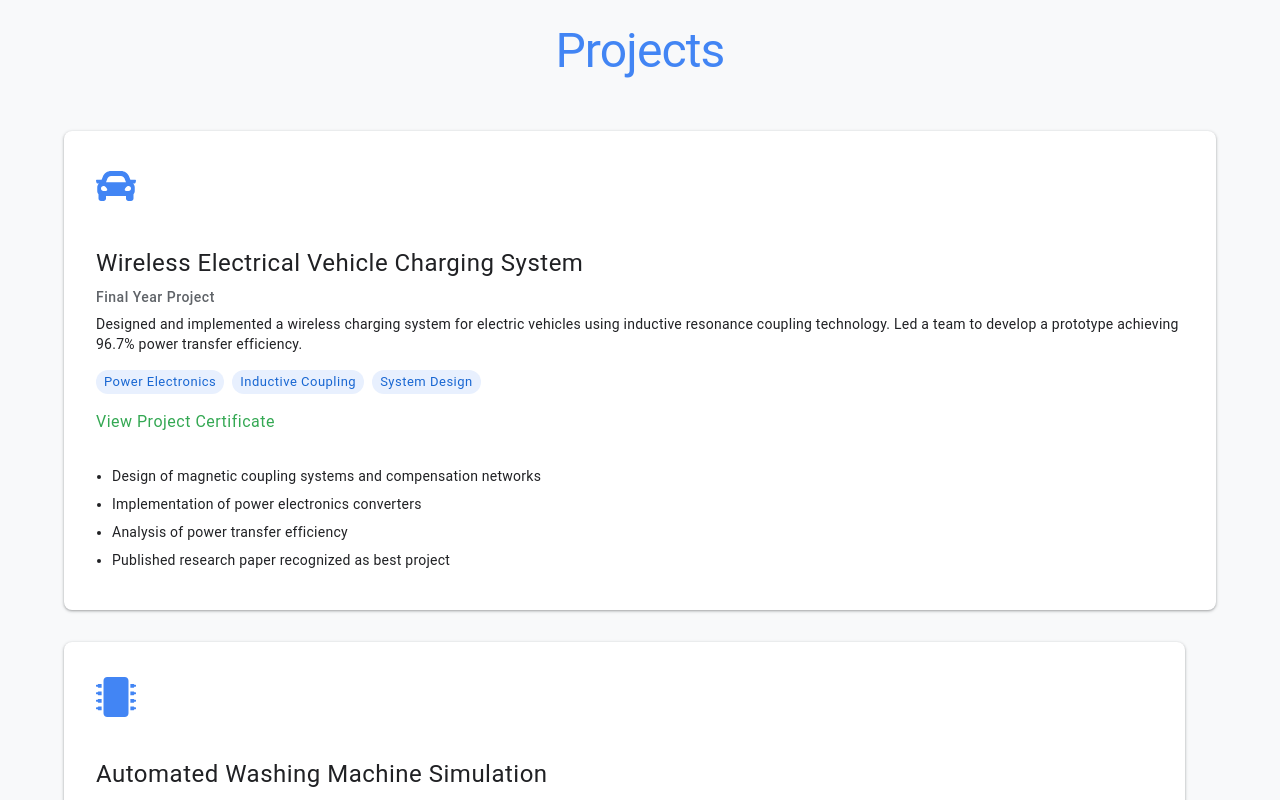
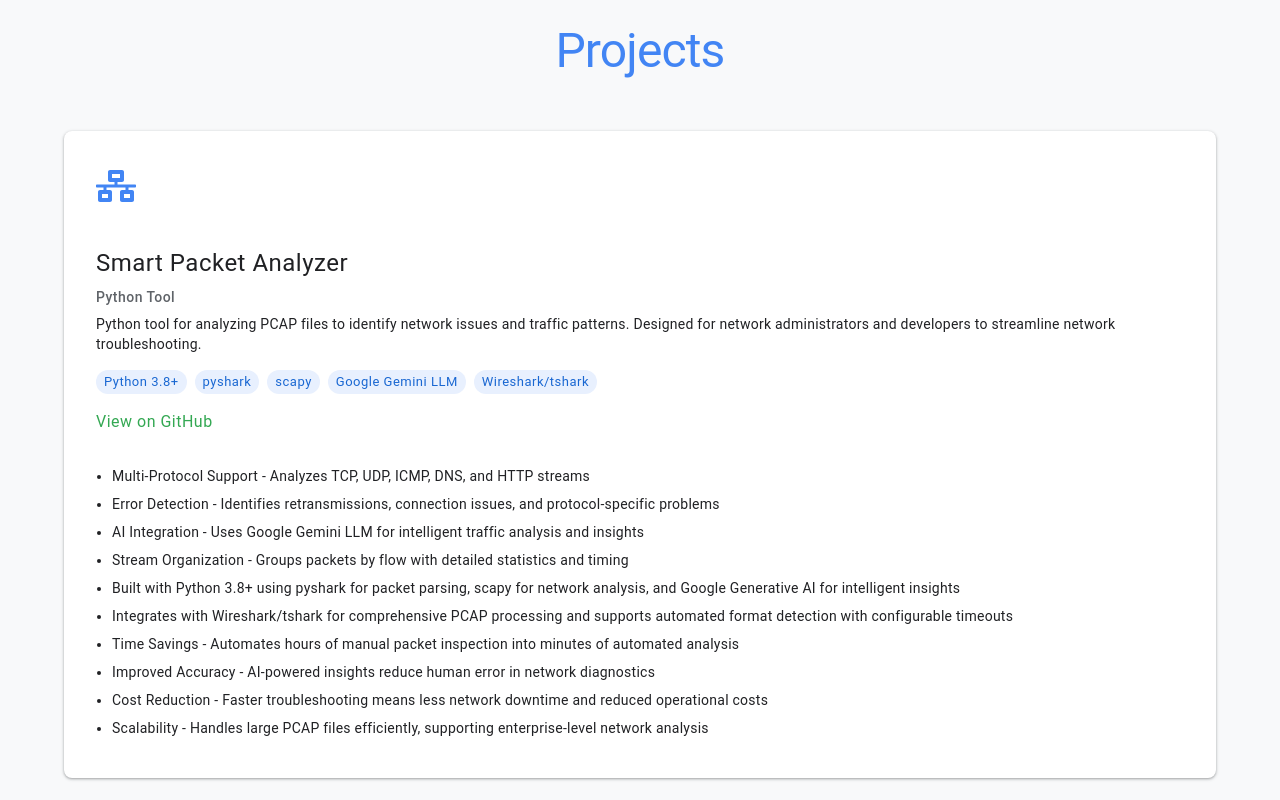
Before and after one commit to thesairajyv/portfolio-website, a React (Vite) app: page / in a window 1280 px wide. Shown: the part 2740-3540 px from the top of the page. Built offline with nearby package versions, Linux system fonts and the light colour scheme.

Commit message:
Add Smart Packet Analyzer project and GitHub link to Projects section

```diff
--- a/src/components/Projects.jsx
+++ b/src/components/Projects.jsx
@@ -1,10 +1,36 @@
 import React from 'react';
 import { Box, Container, Typography, Grid, Paper, Chip, Link } from '@mui/material';
 import { motion } from 'framer-motion';
-import { FaMicrochip, FaCode, FaCar, FaDatabase } from 'react-icons/fa';
+import { FaMicrochip, FaCode, FaCar, FaDatabase, FaNetworkWired } from 'react-icons/fa';
 
 const Projects = () => {
   const projects = [
+    {
+      title: 'Smart Packet Analyzer',
+      duration: 'Python Tool',
+      icon: <FaNetworkWired />,
+      description: 'Python tool for analyzing PCAP files to identify network issues and traffic patterns. Designed for network administrators and developers to streamline network troubleshooting.',
+      technologies: [
+        'Python 3.8+',
+        'pyshark',
+        'scapy',
+        'Google Gemini LLM',
+        'Wireshark/tshark'
+      ],
+      highlights: [
+        'Multi-Protocol Support - Analyzes TCP, UDP, ICMP, DNS, and HTTP streams',
+        'Error Detection - Identifies retransmissions, connection issues, and protocol-specific problems',
+        'AI Integration - Uses Google Gemini LLM for intelligent traffic analysis and insights',
+        'Stream Organization - Groups packets by flow with detailed statistics and timing',
+        'Built with Python 3.8+ using pyshark for packet parsing, scapy for network analysis, and Google Generative AI for intelligent insights',
+        'Integrates with Wireshark/tshark for comprehensive PCAP processing and supports automated format detection with configurable timeouts',
+        'Time Savings - Automates hours of manual packet inspection into minutes of automated analysis',
+        'Improved Accuracy - AI-powered insights reduce human error in network diagnostics',
+        'Cost Reduction - Faster troubleshooting means less network downtime and reduced operational costs',
+        'Scalability - Handles large PCAP files efficiently, supporting enterprise-level network analysis'
+      ],
+      githubLink: 'https://github.com/thesairajyv/portfolio-website.git'
+    },
     {
       title: 'Wireless Electrical Vehicle Charging System',
       duration: 'Final Year Project',
@@ -148,6 +174,24 @@ const Projects = () => {
                         View Project Certificate
                       </Link>
                     )}
+                    {project.githubLink && (
+                      <Link
+                        href={project.githubLink}
+                        target="_blank"
+                        rel="noopener noreferrer"
+                        sx={{
+                          display: 'inline-block',
+                          color: 'secondary.main',
+                          textDecoration: 'none',
+                          mb: 2,
+                          '&:hover': {
+                            textDecoration: 'underline'
+                          }
+                        }}
+                      >
+                        View on GitHub
+                      </Link>
+                    )}
                     <Box component="ul" sx={{ pl: 2, mb: 0 }}>
                       {project.highlights.map((highlight, i) => (
                         <Typography
```
